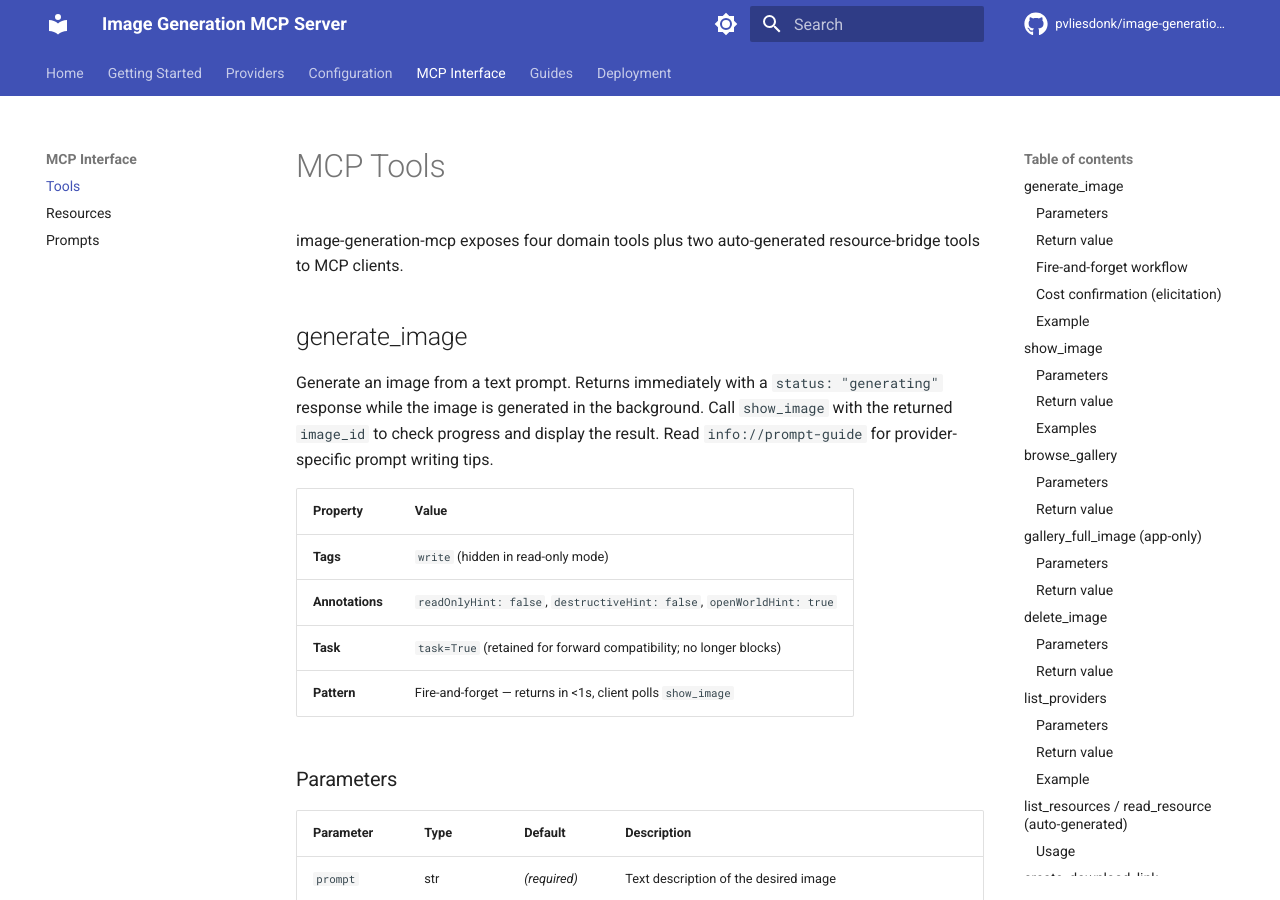
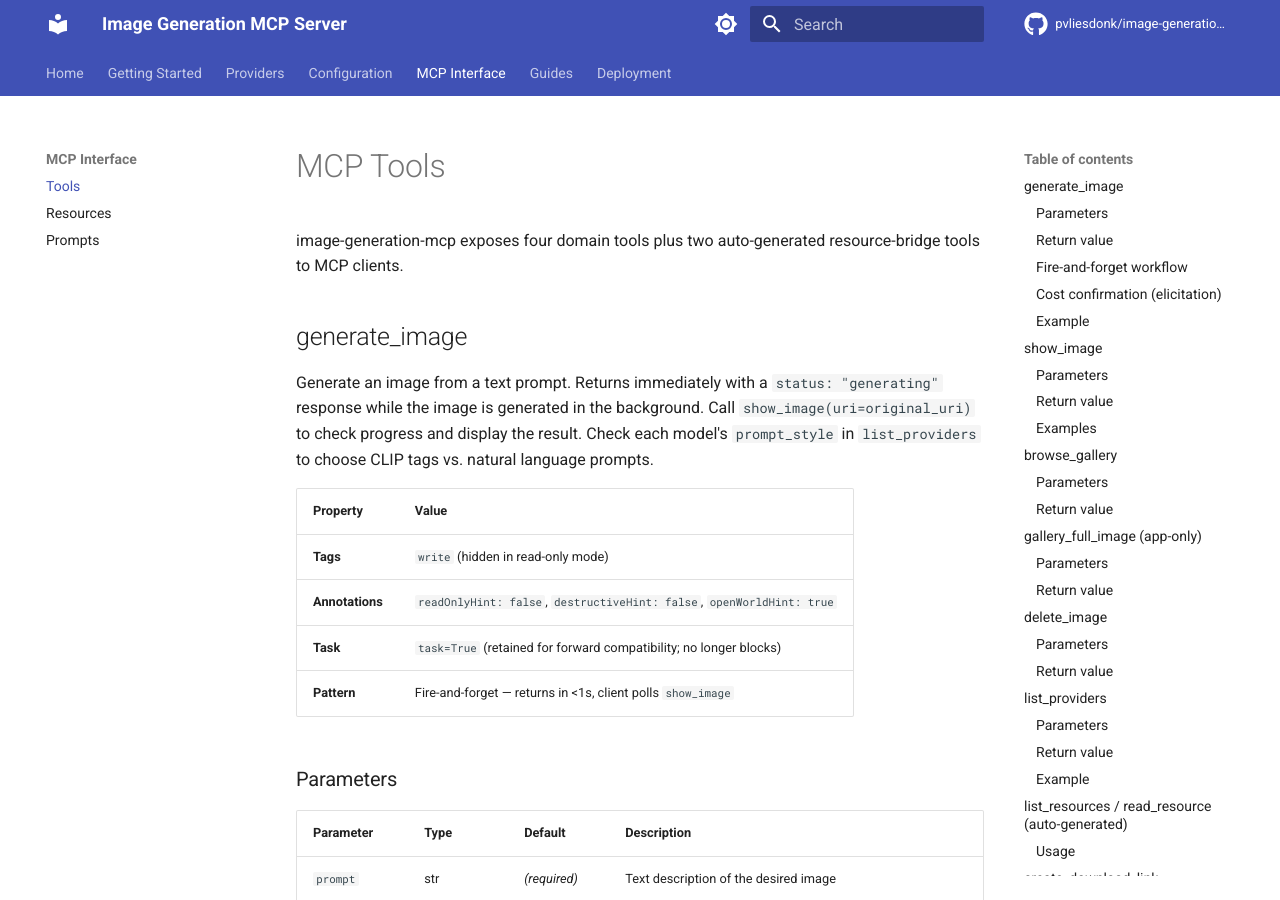
Before and after one commit to pvliesdonk/image-generation-mcp, an MkDocs documentation site: the page built from docs/tools.md, in a window 1280 px wide and 900 px high. Built offline with MkDocs 1.6.1 and Material for MkDocs 9.7.7, drawn with Linux system fonts in a browser that asks for light colours; comment, search, counter and statistics services are not loaded; some of the changed text lies outside the part shown.

Commit message:
fix: update docs/tools.md and Returns section per review
- docs/tools.md: replace stale image_id/prompt-guide references with
  original_uri and prompt_style guidance
- generate_image Returns: lead with original_uri instead of image_id

Co-Authored-By: Claude Opus 4.6 <noreply@anthropic.com>

```diff
--- a/docs/tools.md
+++ b/docs/tools.md
@@ -4,7 +4,7 @@ image-generation-mcp exposes four domain tools plus two auto-generated resource-
 
 ## generate_image
 
-Generate an image from a text prompt. Returns immediately with a `status: "generating"` response while the image is generated in the background. Call `show_image` with the returned `image_id` to check progress and display the result. Read `info://prompt-guide` for provider-specific prompt writing tips.
+Generate an image from a text prompt. Returns immediately with a `status: "generating"` response while the image is generated in the background. Call `show_image(uri=original_uri)` to check progress and display the result. Check each model's `prompt_style` in `list_providers` to choose CLIP tags vs. natural language prompts.
 
 | Property | Value |
 |----------|-------|
@@ -90,7 +90,7 @@ Tool call: generate_image
 
 Display a registered image with optional on-demand transforms, or poll for generation status. Accepts a full `image://` resource URI with transforms encoded in the query string.
 
-Also serves as the polling endpoint for fire-and-forget generation: after calling `generate_image`, call `show_image` with the returned `image_id` to check progress and display the result once ready.
+Also serves as the polling endpoint for fire-and-forget generation: after calling `generate_image`, call `show_image(uri=original_uri)` to check progress and display the result once ready.
 
 | Property | Value |
 |----------|-------|
```
Also changed, not shown: 1 other file.
